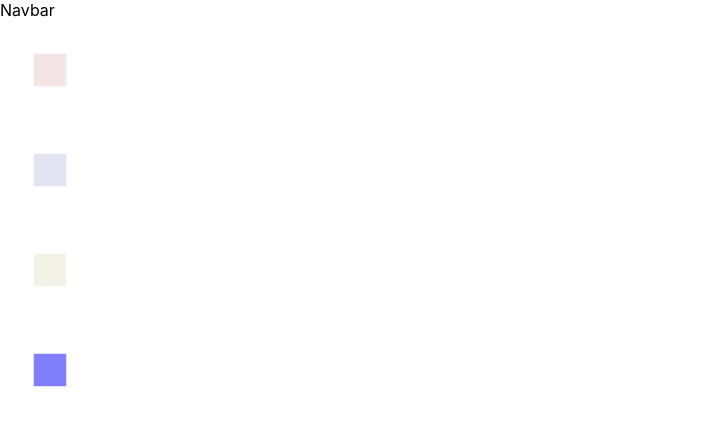
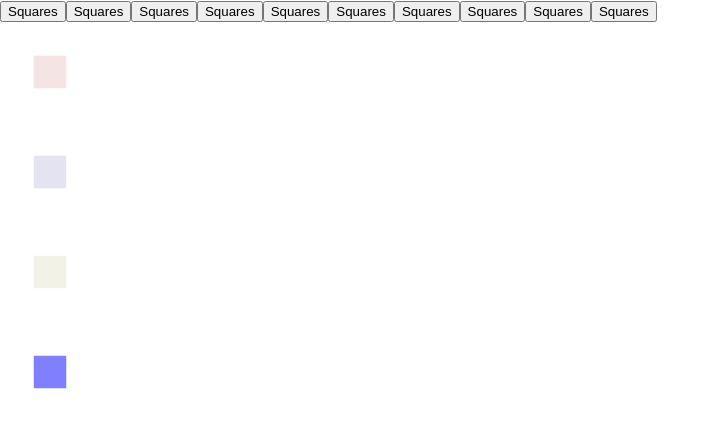
Before and after one commit to Jorge-Neves/my-first-threejs-project, a React (Create React App) app: page / in a window 1280 px wide. Shown: the top 428 px of the page, without its empty margins (0-720 px from the left). Built offline with nearby package versions, Linux system fonts and the light colour scheme.

Commit message:
Add funcionality to navbar

```diff
--- a/src/App.js
+++ b/src/App.js
@@ -1,12 +1,19 @@
 import React, { useState } from "react";
 import { Canvas } from "@react-three/fiber";
 import "./App.css";
+import Navbar from "./components/Navbar";
 
 function App() {
   const [scene, setScene] = useState("scene-1");
+
+  const sceneHandler = (number) => {
+    setScene(`scene-${number}`);
+  };
   return (
     <>
-      <div>Navbar</div>
+      <Navbar sceneHandler={sceneHandler} />
+      {scene === "scene-1" && (
+        <>
           <div className="canvas-container">
             <Canvas>
               <ambientLight intensity={(0, 1)} />
@@ -48,6 +55,53 @@ function App() {
             </Canvas>
           </div>
         </>
+      )}
+      {scene === "scene-2" && (
+        <>
+          <span>placeholder</span>
+        </>
+      )}
+      {scene === "scene-3" && (
+        <>
+          <span>placeholder</span>
+        </>
+      )}
+      {scene === "scene-4" && (
+        <>
+          <span>placeholder</span>
+        </>
+      )}
+      {scene === "scene-5" && (
+        <>
+          <span>placeholder</span>
+        </>
+      )}
+      {scene === "scene-6" && (
+        <>
+          <span>placeholder</span>
+        </>
+      )}
+      {scene === "scene-7" && (
+        <>
+          <span>placeholder</span>
+        </>
+      )}
+      {scene === "scene-8" && (
+        <>
+          <span>placeholder</span>
+        </>
+      )}
+      {scene === "scene-9" && (
+        <>
+          <span>placeholder</span>
+        </>
+      )}
+      {scene === "scene-10" && (
+        <>
+          <span>placeholder</span>
+        </>
+      )}
+    </>
   );
 }
 
--- a/src/components/Navbar.js
+++ b/src/components/Navbar.js
@@ -1,16 +1,38 @@
 import React from "react";
-import { Canvas } from "@react-three/fiber";
-import "./App.css";
 
-const Navbar = () => {
+const Navbar = ({ sceneHandler }) => {
   return (
     <nav>
-      <button>Squares</button>
-      <button>Spheres</button>
-      <button>Squares</button>
-      <button>Squares</button>
-      <button>Squares</button>
-      <button>Squares</button>
+      <button type="button" onClick={() => sceneHandler(1)}>
+        Squares
+      </button>
+      <button type="button" onClick={() => sceneHandler(2)}>
+        Squares
+      </button>
+      <button type="button" onClick={() => sceneHandler(3)}>
+        Squares
+      </button>
+      <button type="button" onClick={() => sceneHandler(4)}>
+        Squares
+      </button>
+      <button type="button" onClick={() => sceneHandler(5)}>
+        Squares
+      </button>
+      <button type="button" onClick={() => sceneHandler(6)}>
+        Squares
+      </button>
+      <button type="button" onClick={() => sceneHandler(7)}>
+        Squares
+      </button>
+      <button type="button" onClick={() => sceneHandler(8)}>
+        Squares
+      </button>
+      <button type="button" onClick={() => sceneHandler(9)}>
+        Squares
+      </button>
+      <button type="button" onClick={() => sceneHandler(10)}>
+        Squares
+      </button>
     </nav>
   );
 };
```
Lines whose indentation alone changed are shown as unchanged.
